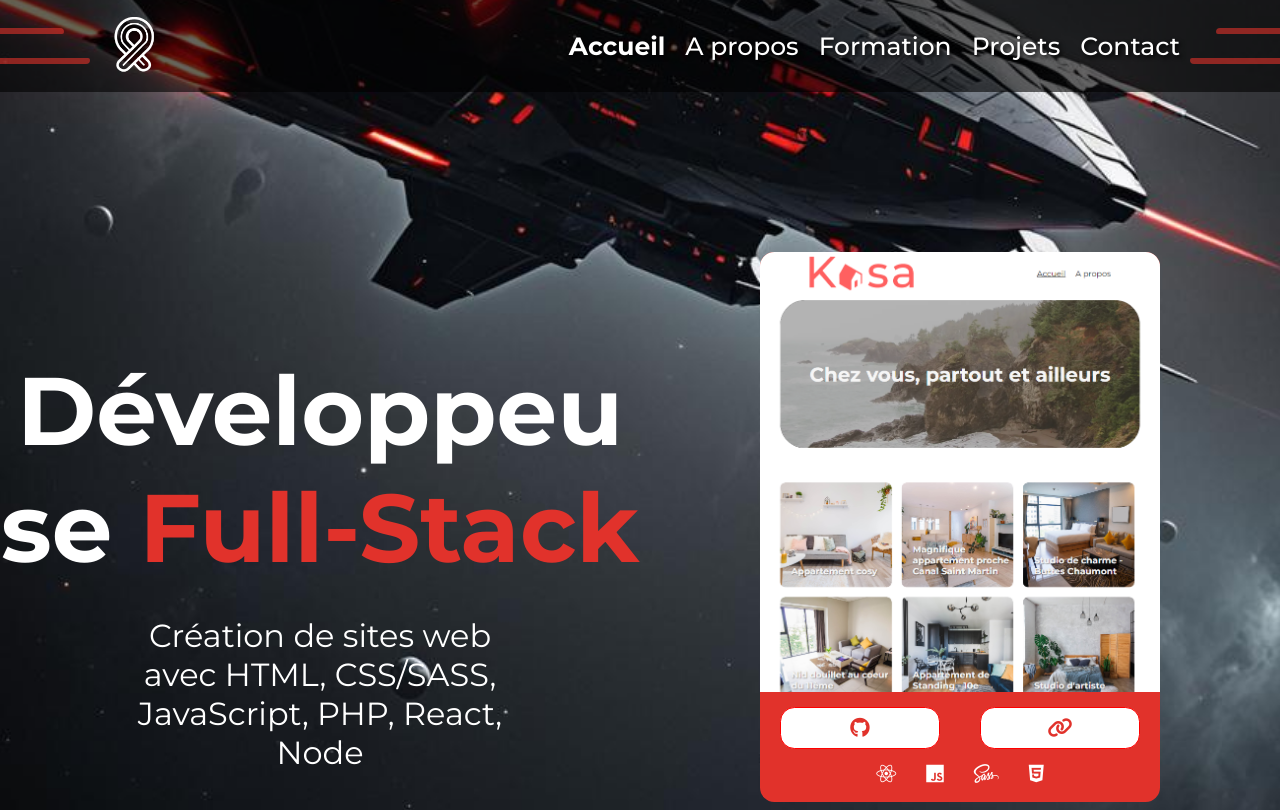
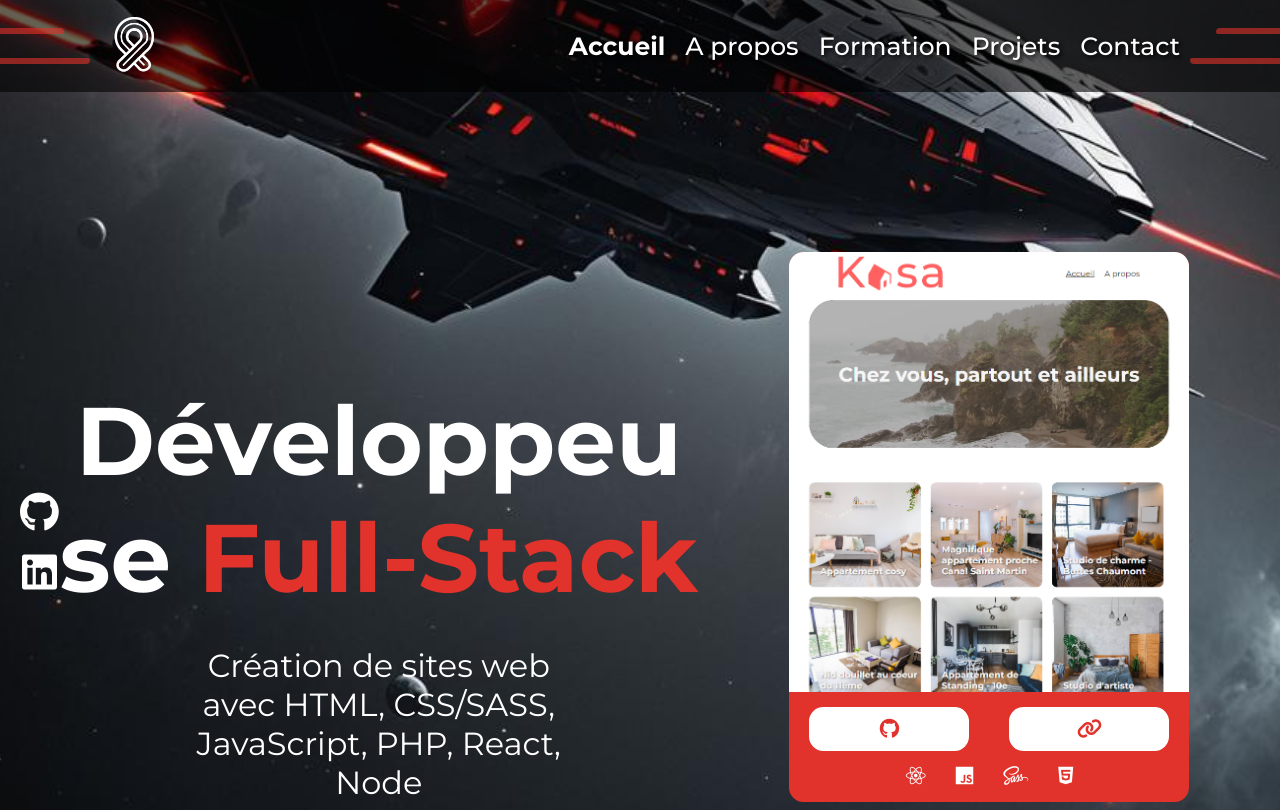
Before and after one commit to Dosylia/Portfolio, a React (Create React App) app: page / in a window 1280 px wide. Shown: the top 810 px of the page. Built offline with nearby package versions, Linux system fonts and the light colour scheme.

Commit message:
Added social part on home page

```diff
--- a/src/components/Card/card.scss
+++ b/src/components/Card/card.scss
@@ -30,13 +30,22 @@ article {
     align-items: center;
     gap: 10%;
     margin-bottom: 15px;
-    button {
-      padding: 10px 0;
+    a {
       width: 40%;
-      background-color: $secondary-color;
-      border: 1px solid red;
-      border-radius: calc(0.1rem + 1vw);
-      a {
+      button {
+        cursor: pointer;
+        padding: 10px 0;
+        width: 100%;
+        background-color: $secondary-color;
+        border: 2px solid $secondary-color;
+        border-radius: calc(0.1rem + 1vw);
+        &:hover {
+          background-color: $background-color;
+          border: 2px solid $secondary-color;
+          i {
+            color: $secondary-color;
+          }
+        }
         i {
           font-size: 20px;
           color: $main-color;
--- a/src/components/Card/index.jsx
+++ b/src/components/Card/index.jsx
@@ -7,16 +7,16 @@ function Card({ id, image, title, github, hosting, technologies }) {
         <img src={require(`../../assets/img/projects/${image}`)} alt={title} />
       </div>
       <div className="link-container">
-        <button>
-          <a href={github} target="_blank" rel="noopener noreferrer">
+        <a href={github} target="_blank" rel="noopener noreferrer">
+          <button>
             <i className="fa-brands fa-github"></i>
-          </a>
-        </button>
-        <button>
-          <a href={hosting} target="_blank" rel="noopener noreferrer">
+          </button>
+        </a>
+        <a href={hosting} target="_blank" rel="noopener noreferrer">
+          <button>
             <i className="fa-solid fa-link"></i>
-          </a>
-        </button>
+          </button>
+        </a>
       </div>
       <div className="tech-container">
         {technologies.map((tech, index) => (
--- a/src/pages/Home/home.scss
+++ b/src/pages/Home/home.scss
@@ -20,6 +20,27 @@
       flex-direction: column;
       margin-top: 110vh;
     }
+    .social {
+      padding-left: 20px;
+      height: 100%;
+      display: flex;
+      flex-direction: column;
+      justify-content: center;
+      align-items: center;
+      gap: 20px;
+      @media (max-width: 1080px) {
+        flex-direction: row;
+      }
+      a {
+        color: $secondary-color;
+        i {
+          font-size: 40px;
+        }
+        &:hover {
+          color: $main-color;
+        }
+      }
+    }
     .title {
       color: white;
       width: 60%;
@@ -31,7 +52,6 @@
       }
       @media (max-width: 1080px) {
         width: 90%;
-        margin: auto;
       }
       h1 {
         word-wrap: break-word;
@@ -60,6 +80,7 @@
       display: flex;
       align-items: center;
       justify-content: center;
+      margin-bottom: 30px;
       @media (max-width: 1300px) {
         width: 50%;
       }
--- a/src/pages/Home/index.jsx
+++ b/src/pages/Home/index.jsx
@@ -19,6 +19,24 @@ function Home() {
     <main>
       <div className="home-container">
         <section>
+          <div className="social">
+            <a
+              href="https://github.com/Dosylia"
+              target="_blank"
+              rel="noreferrer"
+              aria-label="Github Emma Montbarbon"
+            >
+              <i class="fa-brands fa-github"></i>
+            </a>
+            <a
+              href="https://www.linkedin.com/in/emma-montbarbon-23098723a/"
+              target="_blank"
+              rel="noreferrer"
+              aria-label="Linkedin Emma montbarbon"
+            >
+              <i class="fa-brands fa-linkedin"></i>
+            </a>
+          </div>
           <div className="title">
             <h1>
               Développeuse <span>Full-Stack</span>
```
